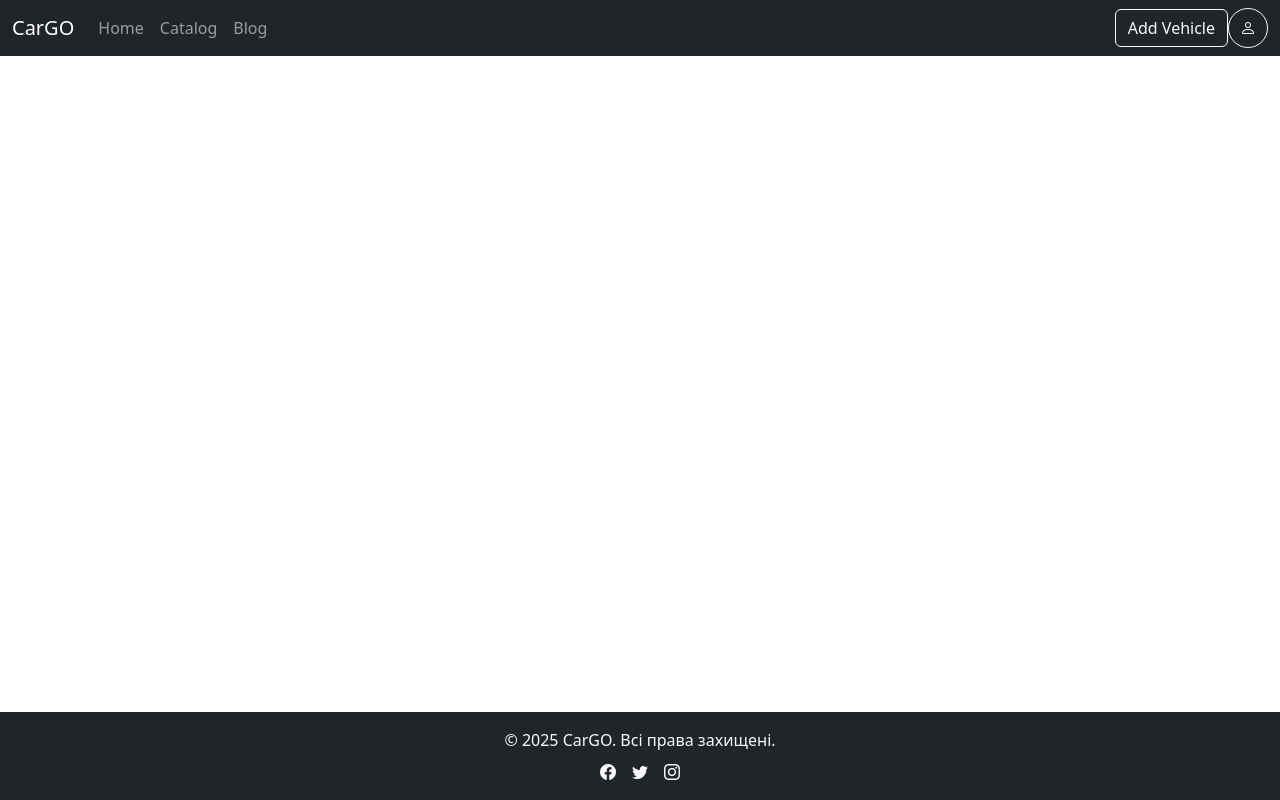
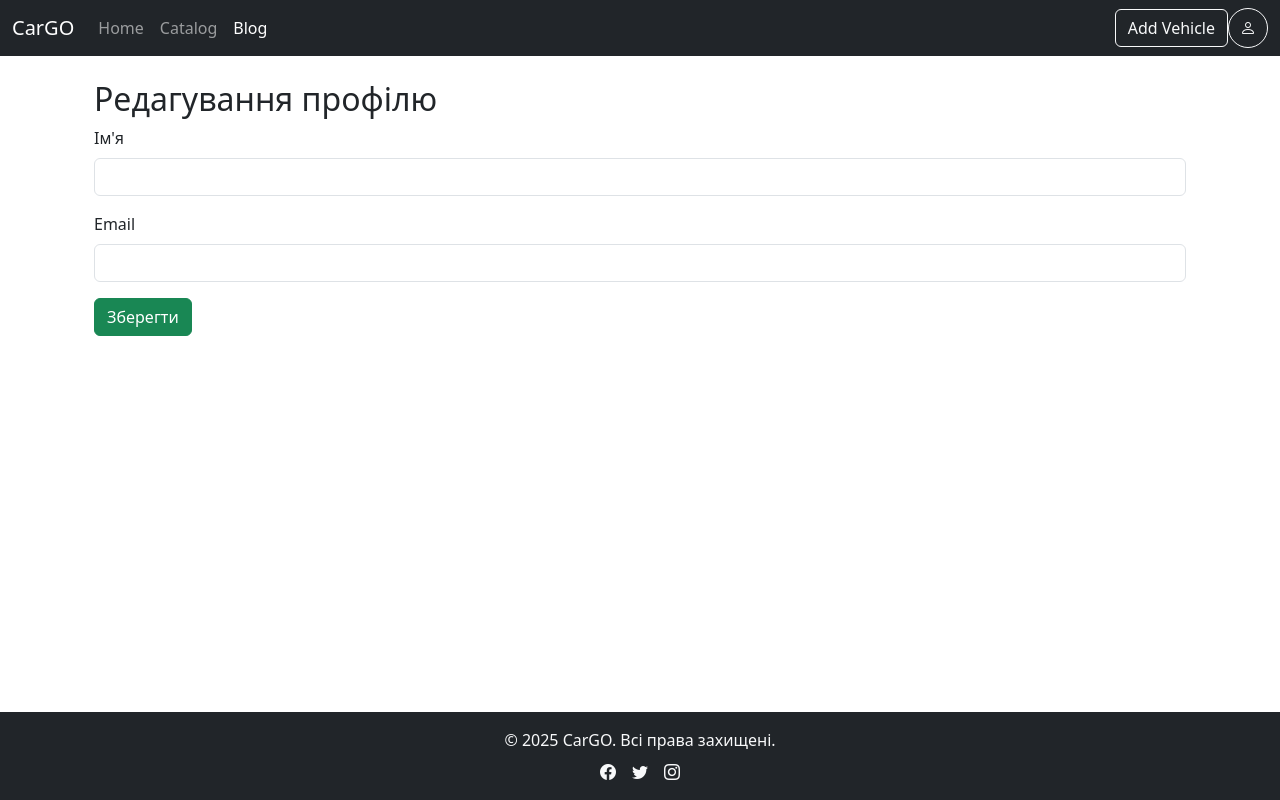
Before and after one commit to AnnaBakanina/CarGO_Frontend, an Angular app: page /profile/edit in a window 1280 px wide. Before the commit this address led to /. Built offline with nearby package versions, Linux system fonts and the light colour scheme.

Commit message:
adding components for logged in user

```diff
--- a/src/app/app.routes.ts
+++ b/src/app/app.routes.ts
@@ -4,5 +4,7 @@ export const routes: Routes = [
     { path: 'vehicle/new', loadComponent: () => import('./components/vehicle-form/vehicle-form.component').then(m => m.VehicleFormComponent) },
     { path: 'catalog', loadComponent: () => import('./components/catalog/catalog.component').then(m => m.CatalogComponent) },
     { path: 'login', loadComponent: () => import('./components/login/login.component').then(m => m.LoginComponent) },
-    { path: 'home', loadComponent: () => import('./components/home/home.component').then(m => m.HomeComponent) }
+    { path: 'home', loadComponent: () => import('./components/home/home.component').then(m => m.HomeComponent) },
+    { path: 'profile', loadComponent: () => import('./components/loggedInUser/user-profile/user-profile.component').then(m => m.UserProfileComponent) },
+    { path: 'profile/edit', loadComponent: () => import('./components/loggedInUser/edit-user/edit-user.component').then(m => m.EditUserComponent) }
 ];
--- a/src/app/components/loggedInUser/edit-user/edit-user.component.html
+++ b/src/app/components/loggedInUser/edit-user/edit-user.component.html
@@ -1 +1,16 @@
-<p>edit-user works!</p>
+<div class="container mt-4">
+    <h2>Редагування профілю</h2>
+    <!-- <form (ngSubmit)="saveChanges()"> -->
+    <form>
+      <div class="mb-3">
+        <label class="form-label">Ім'я</label>
+        <!-- <input type="text" class="form-control" [(ngModel)]="user.name" name="name"> -->
+        <input type="text" class="form-control" name="name">
+      </div>
+      <div class="mb-3">
+        <label class="form-label">Email</label>
+        <input type="email" class="form-control" name="email">
+      </div>
+      <button type="submit" class="btn btn-success">Зберегти</button>
+    </form>
+  </div>
--- a/src/app/components/loggedInUser/edit-user/edit-user.component.ts
+++ b/src/app/components/loggedInUser/edit-user/edit-user.component.ts
@@ -1,4 +1,6 @@
 import { Component } from '@angular/core';
+// import { UserService } from '../services/user.service';
+// import { Router } from '@angular/router';
 
 @Component({
   selector: 'app-edit-user',
@@ -7,5 +9,19 @@ import { Component } from '@angular/core';
   styleUrl: './edit-user.component.css'
 })
 export class EditUserComponent {
+  user: any = { name: '', email: '' };
 
+  // constructor(private userService: UserService, private router: Router) {}
+
+  // ngOnInit(): void {
+  //   this.userService.getUserProfile().subscribe(data => {
+  //     this.user = data;
+  //   });
+  // }
+
+  // saveChanges(): void {
+  //   this.userService.updateUserProfile(this.user).subscribe(() => {
+  //     this.router.navigate(['/profile']);
+  //   });
+  // }
 }
--- a/src/app/components/loggedInUser/user-listing/user-listing.component.html
+++ b/src/app/components/loggedInUser/user-listing/user-listing.component.html
@@ -1 +1,6 @@
-<p>user-listing works!</p>
+<div class="list-group">
+    <div *ngFor="let listing of listings" class="list-group-item">
+      <h5>{{ listing.title }}</h5>
+      <p>{{ listing.description }}</p>
+    </div>
+  </div>
--- a/src/app/components/loggedInUser/user-listing/user-listing.component.ts
+++ b/src/app/components/loggedInUser/user-listing/user-listing.component.ts
@@ -7,5 +7,27 @@ import { Component } from '@angular/core';
   styleUrl: './user-listing.component.css'
 })
 export class UserListingComponent {
+  // listings: any[] = [];
+  listings = [
+    {
+      title: 'Title 1',
+      description: 'Description1'
+    },
+    {
+      title: 'Title 2',
+      description: 'Description2'
+    },
+    {
+      title: 'Title 3',
+      description: 'Description3'
+    }
+  ];
 
+  // constructor(private listingsService: ListingsService) {}
+
+  // ngOnInit(): void {
+  //   this.listingsService.getUserListings().subscribe(data => {
+  //     this.listings = data;
+  //   });
+  // }
 }
--- a/src/app/components/loggedInUser/user-profile/user-profile.component.html
+++ b/src/app/components/loggedInUser/user-profile/user-profile.component.html
@@ -1 +1,11 @@
-<p>user-profile works!</p>
+<div class="container mt-4">
+    <h2>Профіль користувача</h2>
+    <div class="card p-3">
+      <p><strong>Ім'я:</strong> {{ userName }}</p>
+      <p><strong>Email:</strong> {{ userEmail }}</p>
+      <a class="btn btn-primary" routerLink="/profile/edit">Редагувати</a>
+    </div>
+
+    <h3 class="mt-4">Мої оголошення</h3>
+    <app-user-listing></app-user-listing>
+  </div>
--- a/src/app/components/loggedInUser/user-profile/user-profile.component.ts
+++ b/src/app/components/loggedInUser/user-profile/user-profile.component.ts
@@ -1,11 +1,25 @@
-import { Component } from '@angular/core';
+import { Component, OnInit } from '@angular/core';
+import { CommonModule } from '@angular/common';
+import { RouterModule } from '@angular/router';
+import { UserListingComponent } from '../user-listing/user-listing.component';
+// import { UserService } from '../services/user.service';
 
 @Component({
   selector: 'app-user-profile',
-  imports: [],
+  imports: [CommonModule, UserListingComponent, RouterModule],
   templateUrl: './user-profile.component.html',
   styleUrl: './user-profile.component.css'
 })
 export class UserProfileComponent {
+  // user: any = {};
+  userName = 'Anna';
+  userEmail = 'annatest@test.com'
 
+  // constructor(private userService: UserService) {}
+
+  // ngOnInit(): void {
+  //   this.userService.getUserProfile().subscribe(data => {
+  //     this.user = data;
+  //   });
+  // }
 }
```
